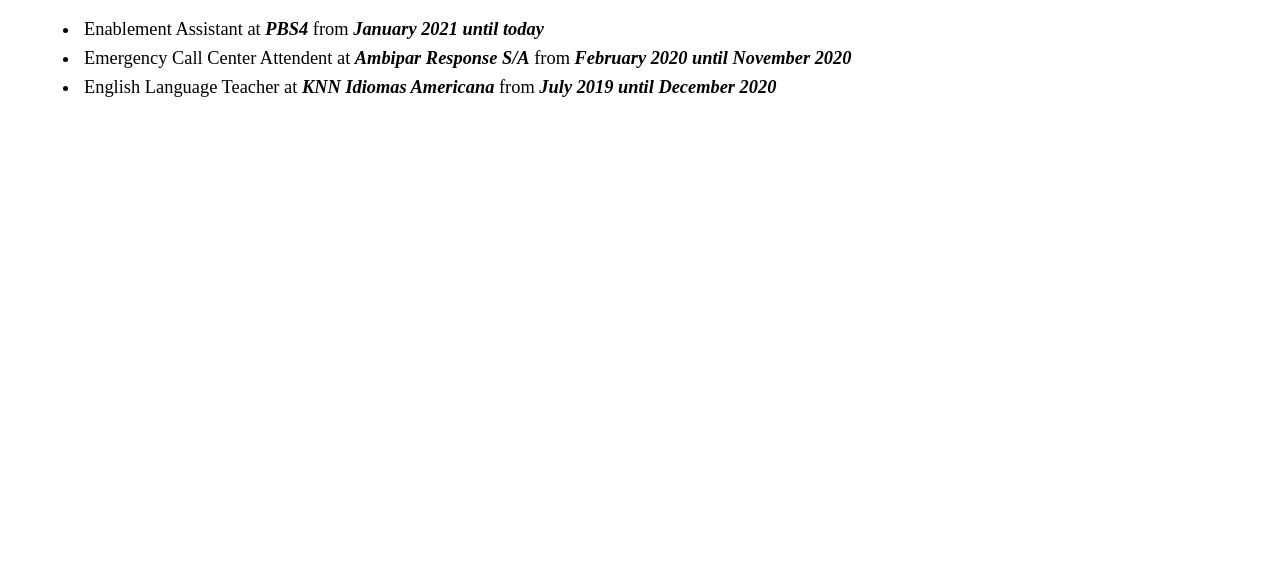
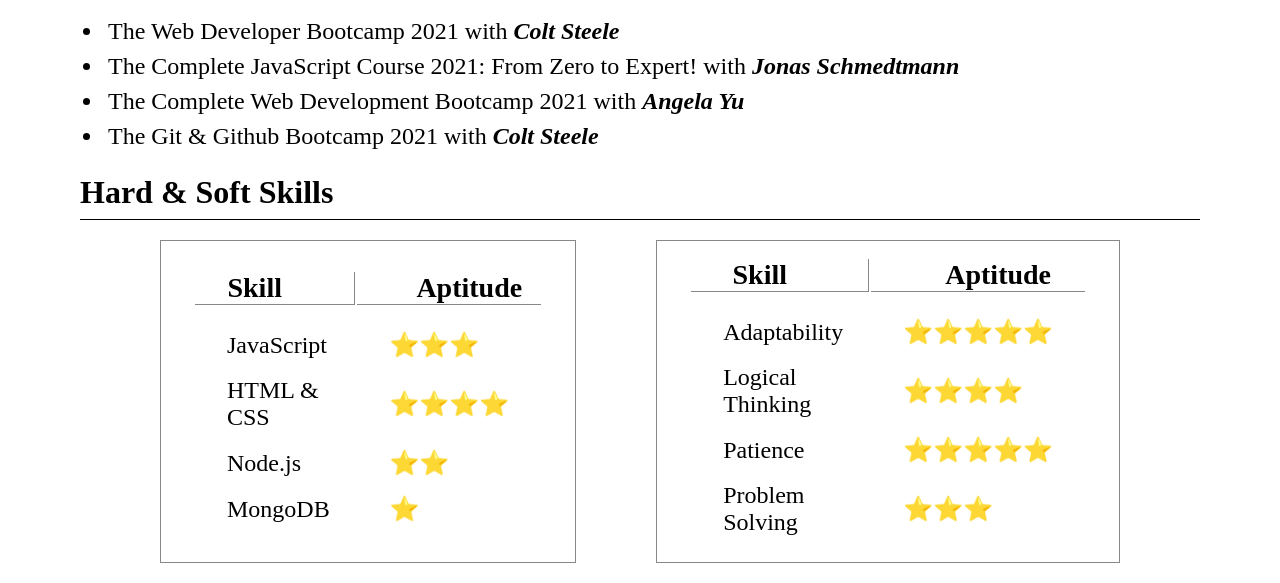
Before and after one commit to LucasAxelson/html, a plain HTML site: page personal-site/index.html in a window 1280 px wide. Shown: the part 627-1210 px from the top of the page. Before the commit the page ends 800 px from the top, so only its background shows below. Drawn offline with Linux system fonts and the light colour scheme.

Commit message:
tables - skills

```diff
--- a/personal-site/app.css
+++ b/personal-site/app.css
@@ -70,25 +70,70 @@ header {
   text-align: center;
 }
 
-/* SECTION - EXPERIENCE */
+/* SECTION */
 
-.section__experience {
+section {
   margin: 0 5rem;
 }
 
 .section--titles {
-  font-size: 1.75rem;
-  border-bottom: solid black 1.5px;
-
   padding-top: 1.25rem;
   padding-bottom: 0.5rem;
+
+  border-bottom: solid black 1.5px;
+  font-size: 2rem;
 }
 
 .section--list {
-  padding-top: 1.25rem;
+  padding: 1.25rem 0 0 1.5rem;
 }
 
 .section--options {
-  font-size: 1.15rem;
   padding: 0.25rem;
+  font-size: 1.5rem;
 }
+
+/* TABLE */
+
+.table__skills {
+  display: flex;
+  justify-content: left;
+  border-spacing: 5rem 0;
+
+  margin: 1.25rem 0;
+}
+
+.table__columns {
+  padding: 1rem 2rem;
+
+  border: 1px solid rgba(0, 0, 0, 0.466);
+}
+
+.table__head {
+  border-bottom: 1px solid rgba(0, 0, 0, 0.466);
+
+  font-size: 1.75rem;
+}
+
+.table__head:first-child {
+  border-right: 1px solid rgba(0, 0, 0, 0.466);
+
+  padding-right: 2.5rem;
+}
+
+.table__head:last-child {
+  padding-left: 2.5rem;
+}
+
+.table__cells {
+  padding: 0.5rem 2rem;
+  font-size: 1.5rem;
+}
+
+.table__cells--first {
+  padding-top: 1.5rem;
+}
+
+.skills {
+  padding-right: 1.5rem;
+}
--- a/personal-site/index.html
+++ b/personal-site/index.html
@@ -14,7 +14,6 @@
         </div>
 
         <aside class="header__container">
-
             <div class="header__text">
                 <h1 class="header--title">Lucas Axelson</h1>
                 <span class="header--span span--symbol">|</span>
@@ -26,7 +25,13 @@
         <hr>
     </header>
 
-    <section class="section__experience">
+    <section>
+        <h3 class="section--titles">Work Experience</h3>
+        <ul class="section--list">
+            <li class="section--options">Enablement Assistant at <span class="text--focus">PBS4</span> from <span class="text--focus">January 2021 until today</span></li>
+            <li class="section--options">Emergency Call Center Attendent at <span class="text--focus">Ambipar Response S/A</span> from <span class="text--focus">February 2020 until November 2020</span></li>
+            <li class="section--options">English Language Teacher at <span class="text--focus">KNN Idiomas Americana</span> from <span class="text--focus">July 2019 until December 2020</span></li>
+        </ul>
         <h3 class="section--titles">Courses & Training</h3>
         <ul class="section--list">
             <li class="section--options">The Web Developer Bootcamp 2021 with <span class="text--focus">Colt Steele</span></li>
@@ -34,12 +39,67 @@
             <li class="section--options">The Complete Web Development Bootcamp 2021 with <span class="text--focus">Angela Yu</span></li>
             <li class="section--options">The Git & Github Bootcamp 2021 with <span class="text--focus">Colt Steele</span></li>
         </ul>
-        <h3 class="section--titles">Work Experience</h3>
-        <ul class="section--list">
-            <li class="section--options">Enablement Assistant at <span class="text--focus">PBS4</span> from <span class="text--focus">January 2021 until today</span></li>
-            <li class="section--options">Emergency Call Center Attendent at <span class="text--focus">Ambipar Response S/A</span> from <span class="text--focus">February 2020 until November 2020</span></li>
-            <li class="section--options">English Language Teacher at <span class="text--focus">KNN Idiomas Americana</span> from <span class="text--focus">July 2019 until December 2020</span></li>
-        </ul>
+    </section>
+
+    <section>
+        <h3 class="section--titles">Hard & Soft Skills</h3>
+
+        <table class="table__skills">
+            <tr>
+                <td class="table__columns">
+                    <table class=" table--nested table--hard">
+                        <thead>
+                            <th class="table__head">Skill</th>
+                            <th class="table__head">Aptitude</th>
+                        </thead>
+                        <tr>
+                            <td class="table__cells--first table__cells skills">JavaScript</td>
+                            <td class="table__cells--first table__cells aptitude">⭐⭐⭐</td>
+                        </tr>
+                        <tr>
+                            <td class="table__cells skills">HTML & CSS</td>
+                            <td class="table__cells aptitude">⭐⭐⭐⭐</td>
+                        </tr>
+                        <tr>
+                            <td class="table__cells skills">Node.js</td>
+                            <td class="table__cells aptitude">⭐⭐</td>
+                        </tr>
+                        <tr>
+                            <td class="table__cells skills">MongoDB</td>
+                            <td class="table__cells aptitude">⭐</td>
+                        </tr>
+                    </table>
+                </td>
+
+                <td class="table__columns">
+                    <table class="table--nested table--soft">
+                        <thead>
+                            <th class="table__head">Skill</th>
+                            <th class="table__head">Aptitude</th>
+                        </thead>
+                        <tr>
+                            <td class="table__cells--first table__cells skills">Adaptability</td>
+                            <td class="table__cells--first table__cells aptitude">⭐⭐⭐⭐⭐</td>
+                        </tr>
+                        <tr>
+                            <td class="table__cells skills">Logical Thinking</td>
+                            <td class="table__cells aptitude">⭐⭐⭐⭐</td>
+                        </tr>
+                        <tr>
+                            <td class="table__cells skills">Patience</td>
+                            <td class="table__cells aptitude">⭐⭐⭐⭐⭐</td>
+                        </tr>
+                        <tr>
+                            <td class="table__cells skills">Problem Solving</td>
+                            <td class="table__cells aptitude">⭐⭐⭐</td>
+                        </tr>
+                    </table>
+                </td>
+            </tr>
+        </table>
+
+
+
     </section>
 
 </body>
```
